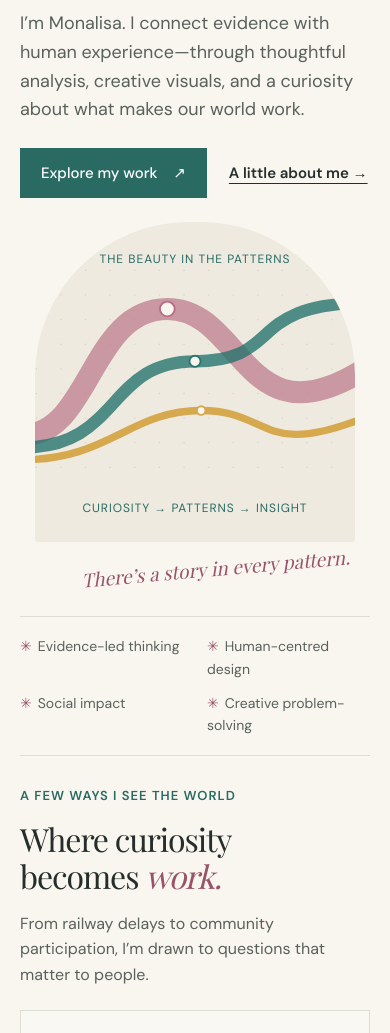
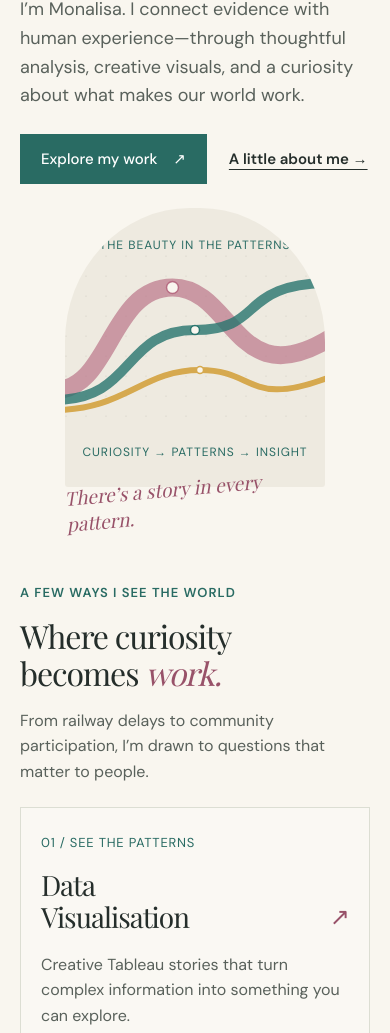
Before and after one commit to ashishkamra/artfuldata, an Astro site: page / in a window 390 px wide. Shown: the part 366-1399 px from the top of the page. Built offline with nearby package versions, Linux system fonts and the light colour scheme; Astro itself is replaced by a stand-in of ours; a web font is replaced by a local one.

Commit message:
fix: compact homepage hero and remove skills strip

```diff
--- a/src/artfuldata/pages/index.astro
+++ b/src/artfuldata/pages/index.astro
@@ -4,11 +4,10 @@ import Art from '../components/Art.astro';
 const base = import.meta.env.BASE_URL;
 ---
 <Layout title="Data with a human story">
-  <section class="hero split">
+  <section class="hero home-hero split">
     <div><p class="eyebrow">DATA ANALYST · CREATIVE VISUALISER · SOCIAL RESEARCHER</p><h1>Making data<br /><em>meaningful.</em><br />Making ideas visible.</h1><p class="lead">I’m Monalisa. I connect evidence with human experience—through thoughtful analysis, creative visuals, and a curiosity about what makes our world work.</p><div class="actions"><a class="button" href={`${base}visualisation/`}>Explore my work <span>↗</span></a><a class="text-link" href={`${base}about/`}>A little about me →</a></div></div>
     <div class="hero-art"><Art /><span class="handwritten">There’s a story in every pattern.</span></div>
   </section>
-  <div class="skill-strip"><span>Evidence-led thinking</span><span>Human-centred design</span><span>Social impact</span><span>Creative problem-solving</span></div>
   <section><div class="section-heading"><div><p class="eyebrow">A FEW WAYS I SEE THE WORLD</p><h2>Where curiosity<br />becomes <em>work.</em></h2></div><p>From railway delays to community participation, I’m drawn to questions that matter to people.</p></div>
     <div class="grid portfolio-grid"><a class="work-card" href={`${base}visualisation/`}><span class="index">01 / SEE THE PATTERNS</span><h3>Data<br />Visualisation <span>↗</span></h3><p>Creative Tableau stories that turn complex information into something you can explore.</p><span class="tag">Tableau · Visual storytelling</span></a><a class="work-card" href={`${base}analytics/`}><span class="index">02 / ASK BETTER QUESTIONS</span><h3>Data<br />Analytics <span>↗</span></h3><p>Notebooks, social research, and policy analysis with evidence at their heart.</p><span class="tag">Python · Research · Analysis</span></a><a class="work-card" href={`${base}ceg/`}><span class="index">03 / CONNECT WITH PEOPLE</span><h3>Civic<br />Engagement <span>↗</span></h3><p>An outreach experiment bringing flyer design and analytical thinking together.</p><span class="tag">Design · Experiment · Community</span></a><a class="work-card woodworking-card" href={`${base}woodworking/`}><span class="index">04 / MAKE ROOM FOR IDEAS</span><h3>Creative<br />Woodworking <span>↗</span></h3><p>Self-taught furniture design and inventive storage solutions, built through repurposing, prototyping, and iteration.</p><span class="tag">Design-build · Resourcefulness · Craft</span></a></div>
   </section>
--- a/src/artfuldata/styles/global.css
+++ b/src/artfuldata/styles/global.css
@@ -33,19 +33,19 @@ small, .small { font-size: 14px; line-height: 1.6; color: var(--muted); }
 section { padding: 44px 0; }
 .split { display: grid; grid-template-columns: minmax(0, 1fr) minmax(0, 1fr); gap: 40px; align-items: center; }
 .hero { padding: 44px 0; }
+.hero.home-hero { padding: 18px 0 24px; }
+.home-hero > div:first-child { align-self: start; }
 .hero .lead { max-width: 550px; font-size: 19px; }
 .actions { display: flex; flex-wrap: wrap; gap: 22px; align-items: center; margin-top: 24px; }
 .button { display: inline-flex; gap: 16px; justify-content: space-between; align-items: center; padding: 12px 20px; background: var(--teal); color: white; text-decoration: none; font-size: 15px; font-weight: 500; border: 1px solid var(--teal); transition: background .2s, transform .2s; }
 .button:hover { background: #1e514b; transform: translateY(-2px); }
 .text-link { font-size: 15px; font-weight: 600; display: inline-block; }
-.hero-art { position: relative; padding: 10px 0 42px; max-width: 460px; width: 100%; justify-self: center; }
+.hero-art { position: relative; padding: 10px 0 42px; max-width: 340px; width: 100%; justify-self: center; }
 .data-art { background: #eeeae0; border-radius: 48% 48% 3px 3px; padding: 35px 0 24px; overflow: hidden; position: relative; }
 .data-art svg { display: block; width: 100%; }
 .art-label, .art-foot { font-size: 12px; letter-spacing: .08em; display: block; text-align: center; color: var(--teal); }
 .art-foot { padding-top: 8px; }
 .handwritten { position: absolute; bottom: 3px; right: 5px; font: italic 19px var(--serif); transform: rotate(-5deg); color: var(--rose); }
-.skill-strip { border-block: 1px solid var(--line); display: flex; justify-content: space-between; gap: 16px; padding: 18px 0; font-size: 14px; color: var(--muted); }
-.skill-strip span::before { content: '✳'; color: var(--rose); padding-right: 12px; }
 .section-heading { display: flex; justify-content: space-between; align-items: end; gap: 32px; margin-bottom: 26px; }
 .section-heading h2 { margin-bottom: 0; }
 .section-heading > p { max-width: 390px; color: var(--muted); font-size: 16px; }
@@ -189,7 +189,6 @@ figcaption p { font-size: 15px; color: var(--muted); margin: 8px 0 0; }
   .work-card { padding: 25px 20px; }
   .work-card h3 { font-size: 26px; }
   .feature { padding: 28px; }
-  .skill-strip { flex-wrap: wrap; }
   .project h2 { font-size: 32px; }
   .banner { flex-wrap: wrap; }
   .site-header nav { gap: 22px; overflow-x: auto; }
@@ -210,16 +209,13 @@ figcaption p { font-size: 15px; color: var(--muted); margin: 8px 0 0; }
   .split { gap: 24px; }
   .hero { padding: 32px 0; }
   h1 { font-size: clamp(38px, 8.7vw, 48px); }
-  .hero-art { max-width: 320px; width: 100%; margin: 0 auto; padding-top: 0; }
+  .hero-art { max-width: 260px; width: 100%; margin: 0 auto; padding-top: 0; }
   .data-art { padding-top: 28px; }
   .lead, .hero .lead { font-size: 18px; }
   .section-heading { flex-direction: column; align-items: start; gap: 16px; margin-bottom: 22px; }
   .section-heading > p { max-width: none; margin: 0; }
   .work-card h3 { font-size: 28px; }
   .index { margin-bottom: 16px; }
-  .skill-strip { gap: 12px; font-size: 14px; }
-  .skill-strip span { width: calc(50% - 12px); }
-  .skill-strip span::before { padding-right: 6px; }
   .feature { padding: 24px 20px; gap: 24px; }
   .feature-image { transform: none; }
   .intro-note { text-align: left; }
```
